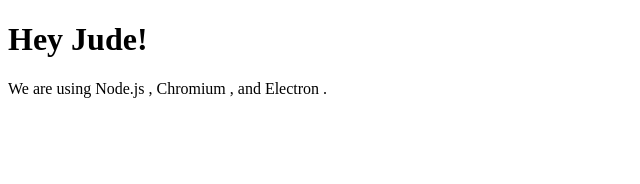
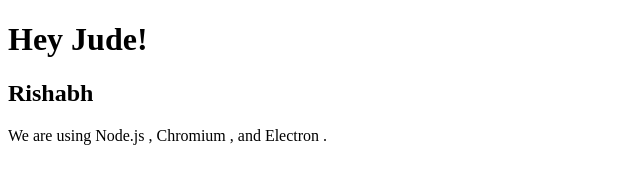
Before and after one commit to rajat00/my_electron_app, an Electron app: page index.html in a window 800 px wide. Shown: the whole page, without its empty margins (0-640 px from the left). Drawn offline with Linux system fonts and the light colour scheme.

Commit message:
testing git branches

```diff
--- a/index.html
+++ b/index.html
@@ -8,6 +8,7 @@
   </head>
   <body>
     <h1>Hey Jude!</h1>
+    <h2>Rishabh</h2>
     We are using Node.js <span id="node-version"></span>,
     Chromium <span id="chrome-version"></span>,
     and Electron <span id="electron-version"></span>.
```
